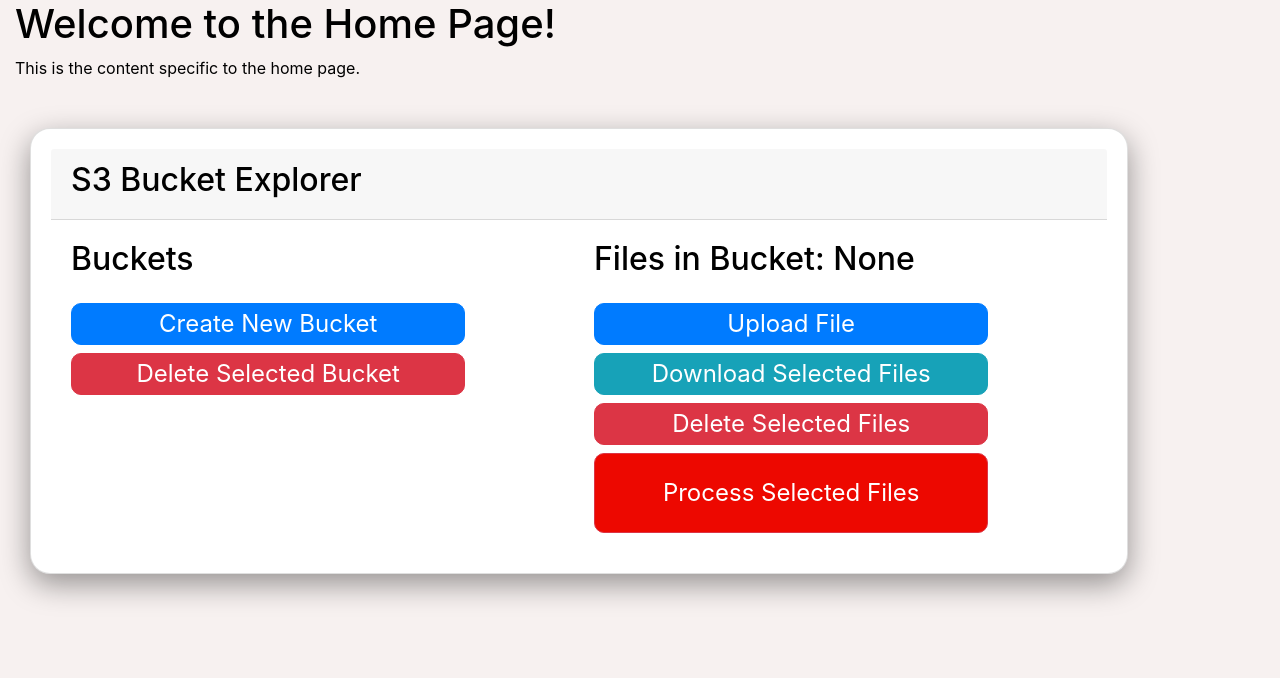
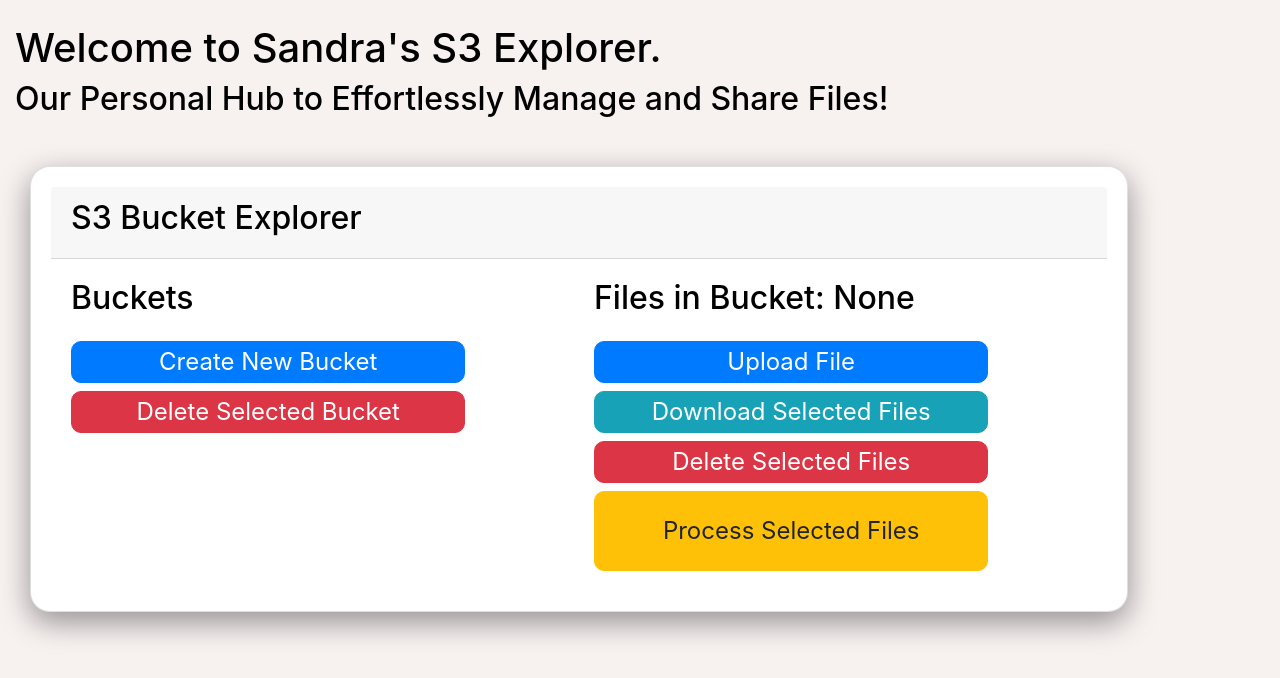
Before and after one commit to DavidRand75/sandrapg, a Flask app: page / in a window 1280 px wide. Shown: the part 80-758 px from the top of the page. Run offline with Flask 3, Linux system fonts and the light colour scheme; data that the repository does not hold is empty; some libraries are stand-ins or nearby versions.

Commit message:
front navbar + cosmetics 3

```diff
--- a/static/css/_s3_explorer.css
+++ b/static/css/_s3_explorer.css
@@ -29,7 +29,6 @@ h4, h5 {
     padding: 2px 6px;  /* Increase padding */
     width: 80%;
     height: 80px;
-    background-color: #ED0800;
 }
 
 /* Extra margin for separation */
--- a/templates/_s3_explorer.html
+++ b/templates/_s3_explorer.html
@@ -35,7 +35,7 @@
                     <!-- Download and Delete buttons for files -->
                     <button class="btn btn-info btn-block custom-btn mt-2" id="download-files-btn">Download Selected Files</button>
                     <button class="btn btn-danger btn-block custom-btn mt-2" id="delete-files-btn">Delete Selected Files</button>
-                    <button class="btn btn-danger btn-block custom-btn2 mt-2" id="process-files-btn">Process Selected Files</button>
+                    <button class="btn btn-warning btn-block custom-btn2 mt-2" id="process-files-btn">Process Selected Files</button>
                 </div>
             </div>
         </div>
--- a/templates/home.html
+++ b/templates/home.html
@@ -7,8 +7,9 @@
 {% block title %}Home Page{% endblock %}
 
 {% block content %}
-    <h1>Welcome to the Home Page!</h1>
-    <p>This is the content specific to the home page.</p>
+    <br>
+    <h1>Welcome to Sandra's S3 Explorer.</h1>
+    <h2>Our Personal Hub to Effortlessly Manage and Share Files!</h2>
 
     <!-- Include the S3 Explorer here -->
     {% include '_s3_explorer.html' %}
```
